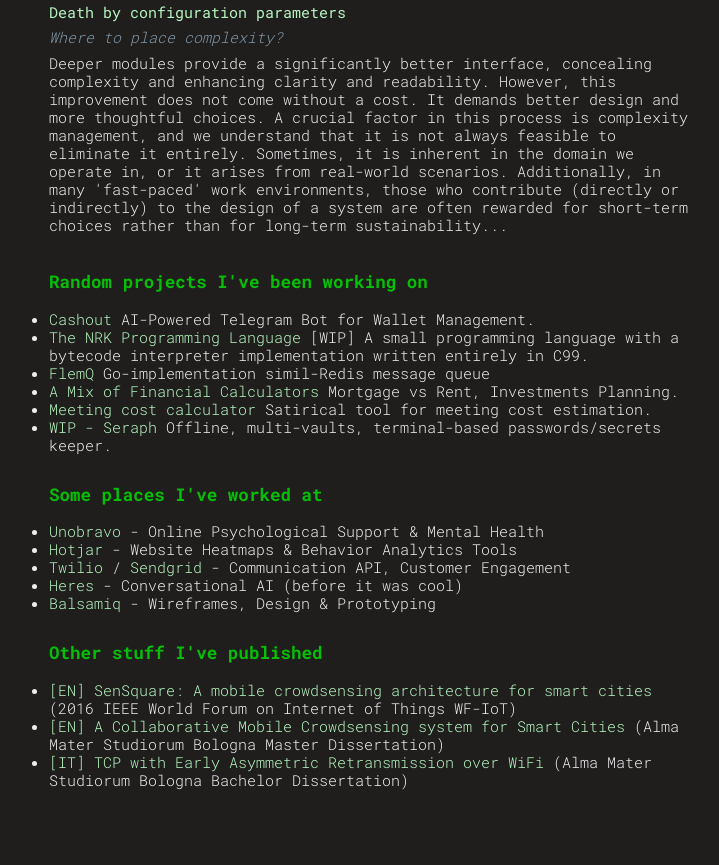
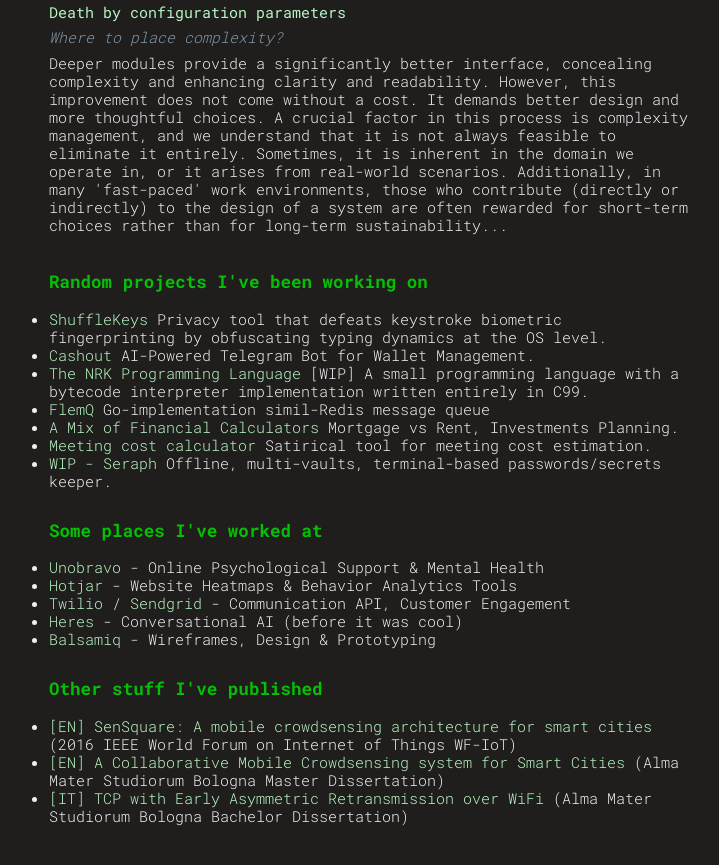
Before and after one commit to alainrk/mypage, a plain HTML site: page index.html in a window 1280 px wide. Shown: the part 1886-2751 px from the top of the page, without its empty margins (271-990 px from the left). Drawn offline with Linux system fonts and the light colour scheme.

Commit message:
new article

```diff
--- a/index.html
+++ b/index.html
@@ -345,6 +345,14 @@
         <h3>Random projects I've been working on</h3>
         <ul>
           <li>
+            <a href="https://github.com/alainrk/shufflekeys" target="_blank"
+              >ShuffleKeys</a
+            >
+            Privacy tool that defeats keystroke biometric fingerprinting by
+            obfuscating typing dynamics at the OS level.
+          </li>
+
+          <li>
             <a href="https://github.com/alainrk/cashout" target="_blank"
               >Cashout</a
             >
```
